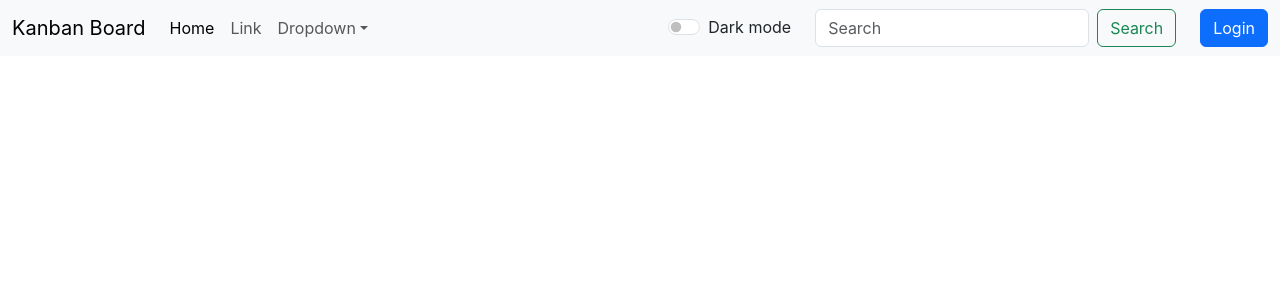
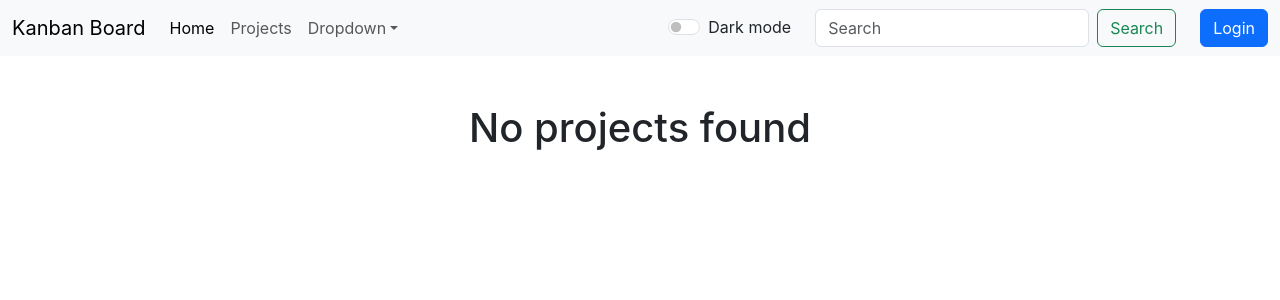
Before and after one commit to namandua7/restful-api, a React (Create React App) app in the folder frontend/: page /projects in a window 1280 px wide. Shown: the top 300 px of the page. Built offline with nearby package versions, Linux system fonts and the light colour scheme.

Commit message:
Update the routes and user name in navbar after login

```diff
--- a/frontend/src/App.js
+++ b/frontend/src/App.js
@@ -4,6 +4,7 @@ import Navbar from './components/Navbar';
 import LoginForm from './components/LoginForm';
 import { BrowserRouter as Router, Route, Link, Routes } from "react-router-dom";
 import KanbanBoard from './components/KanbanBoard';
+import Projects from './components/Projects';
 
 function App() {
   const [mode, setMode] = useState(() => {
@@ -13,6 +14,7 @@ function App() {
 
   const [isLoggedIn, setIsLoggedIn] = useState(false);
   const [token, setToken] = useState(localStorage.getItem('token') || '');
+  const [user, setUser] = useState('');
 
   useEffect(() => {
     if (token) {
@@ -32,10 +34,11 @@ function App() {
   return (
     <>
       <Router>
-        <Navbar title="Kanban Board" mode={mode} toggleMode={toggleMode} isLoggedIn={isLoggedIn} setIsLoggedIn={setIsLoggedIn} token={token} setToken={setToken} />
+        <Navbar title="Kanban Board" mode={mode} toggleMode={toggleMode} isLoggedIn={isLoggedIn} setIsLoggedIn={setIsLoggedIn} token={token} setToken={setToken} user={user} setUser={setUser} />
         <Routes>
+          <Route path='/projects' element={<Projects user={user} token={token} mode={mode}/>}/>
           <Route path='/' element={<KanbanBoard mode={mode} backgroundImage={backgroundImageUrl}/>}/>
-          <Route path='/login' element={<LoginForm mode={mode} setIsLoggedIn={setIsLoggedIn} token={token} setToken={setToken} />} />
+          <Route path='/login' element={<LoginForm mode={mode} setIsLoggedIn={setIsLoggedIn} token={token} setToken={setToken} setUser={setUser} />} />
         </Routes>
       </Router>
     </>
--- a/frontend/src/components/LoginForm.js
+++ b/frontend/src/components/LoginForm.js
@@ -22,6 +22,7 @@ export default function LoginForm(props) {
         { email, password }
       );
       console.log(response.data);
+      props.setUser(response.data.user);
       localStorage.setItem('token', response.data.token);
       props.setToken(response.data.token);
       props.setIsLoggedIn(true);
--- a/frontend/src/components/Navbar.js
+++ b/frontend/src/components/Navbar.js
@@ -8,6 +8,7 @@ export default function Navbar(props) {
     localStorage.removeItem('token');
     props.setToken('');
     props.setIsLoggedIn(false);
+    props.setUser('');
     navigate('/login');
   };
   return (
@@ -23,7 +24,7 @@ export default function Navbar(props) {
               <Link className="nav-link active" aria-current="page" to="/">Home</Link>
             </li>
             <li className="nav-item">
-              <a className="nav-link" href="#">Link</a>
+              <Link className="nav-link" to="/projects">Projects</Link>
             </li>
             <li className="nav-item dropdown">
               <a className="nav-link dropdown-toggle" href="#" role="button" data-bs-toggle="dropdown" aria-expanded="false">
@@ -46,6 +47,11 @@ export default function Navbar(props) {
             <button className="btn btn-outline-success" type="submit">Search</button>
           </form>
           {props.isLoggedIn ? (
+              <p className={`mx-4 my-2 text-${props.mode === 'dark' ? 'light' : 'dark'}`}>{props.user.name}</p>
+            ) : (
+            <></>
+          )}
+          {props.isLoggedIn ? (
             <button onClick={handleLogout} className='btn btn-primary'>Logout</button>
           ) : (
             <Link to="/login" className='btn btn-primary'>Login</Link>
--- /dev/null
+++ b/frontend/src/components/Projects.js
@@ -0,0 +1,38 @@
+import React, { useState, useEffect } from 'react'
+import axios from 'axios'
+import { Link } from 'react-router-dom'
+
+export default function Projects(props) {
+  const [projects, setProjects] = useState([]);
+
+  useEffect(() => {
+    if (props.token) {
+      fetchProjects();
+    }
+  }, []);
+
+  const fetchProjects = async () => {
+    try {
+      const response = await axios.get(`http://localhost:3000/api/v1/users/${props.user.id}/projects`);
+      setProjects(response.data);
+    } catch (error) {
+      console.error('Error fetching projects:', error);
+    }
+  };
+
+  return (
+    <>
+     {projects.length === 0 ? (
+        <h1 className={`my-5 text-${props.mode === 'light' ? 'dark' : 'light'} text-center`}>No projects found</h1>
+      ) : (
+        <ul>
+          {projects.map((project) => (
+            <li key={project.id}>
+              <Link to={`/projects/${project.id}`}>{project.name}</Link>
+            </li>
+          ))}
+        </ul>
+      )}
+    </>
+  )
+}
```
Also changed, not shown: 1 other file (tests, documents, lock files or other folders).
